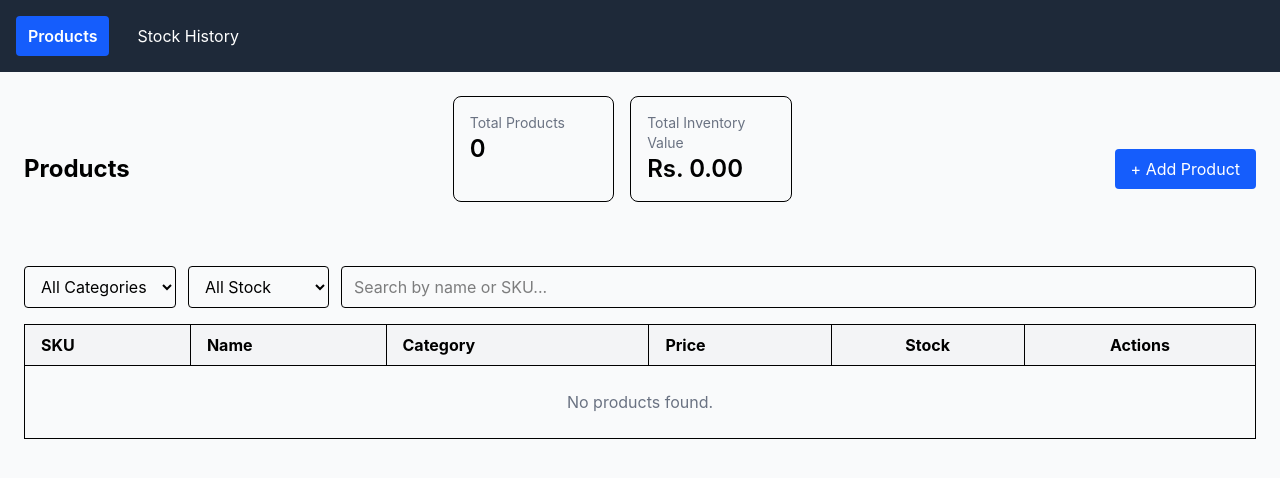
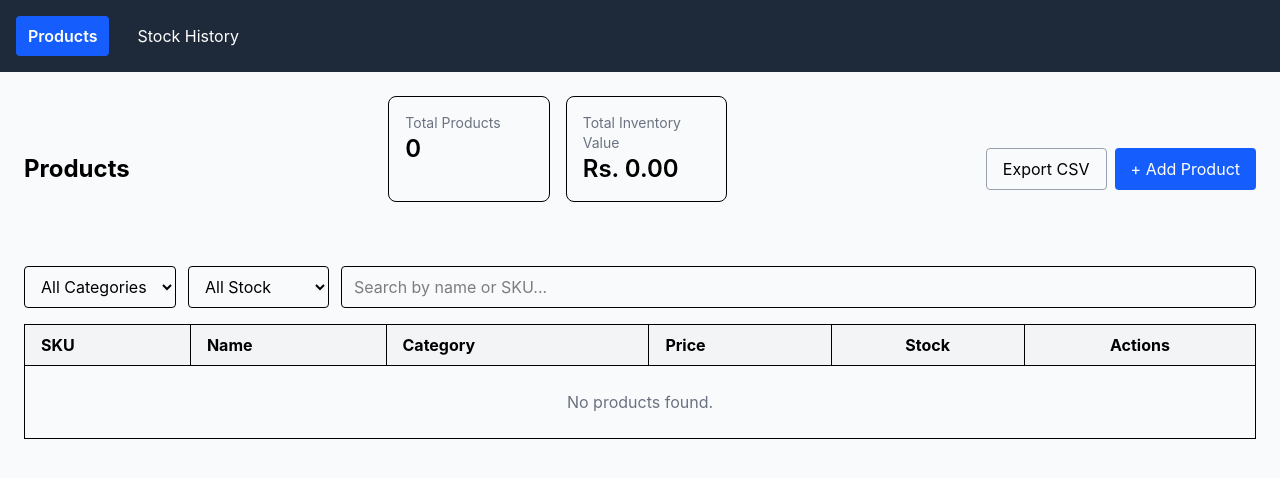
Before and after one commit to nethmadtharuka/inventory-management-system, a React (Vite) app: page / in a window 1280 px wide. Shown: the top 478 px of the page. Built offline with nearby package versions, Linux system fonts and the light colour scheme.

Commit message:
feat: add CSV export for product list

```diff
--- a/src/pages/ProductsPage.jsx
+++ b/src/pages/ProductsPage.jsx
@@ -1,6 +1,7 @@
 import { useState, useEffect } from "react";
 import Dashboard from "./Dashboard";
 import ProductForm from "../components/ProductForm";
+import { downloadCSV } from "../utils/csv";
 import {
   getProducts,
   getCategories,
@@ -10,6 +11,8 @@ import {
   adjustStock,
   generateUniqueSKU,
 } from "../utils/localStorage";
+
+
 
 export default function ProductsPage() {
   const [products, setProducts] = useState([]);
@@ -100,6 +103,14 @@ export default function ProductsPage() {
 
         <Dashboard products={filteredProducts} />
 
+<div className="flex gap-2">
+  <button
+    onClick={() => downloadCSV(filteredProducts)}
+    className="border border-gray-400 px-4 py-2 rounded hover:bg-gray-100"
+  >
+    Export CSV
+  </button>
+
   <button
     onClick={() => {
       setEditingProduct(null);
@@ -109,6 +120,7 @@ export default function ProductsPage() {
   >
     + Add Product
   </button>
+</div>
       </div>
 
       {/* Product Form */}
--- /dev/null
+++ b/src/utils/csv.js
@@ -0,0 +1,32 @@
+// Converts an array of product objects into a CSV string
+function productsToCSV(products) {
+  const headers = ["SKU", "Name", "Category", "Price", "Stock"];
+  const rows = products.map((p) => [
+    p.id,
+    p.name,
+    p.category,
+    p.price,
+    p.stock,
+  ]);
+
+  const csvLines = [headers, ...rows].map((row) =>
+    row.map((value) => `"${String(value).replace(/"/g, '""')}"`).join(",")
+  );
+
+  return csvLines.join("\n");
+}
+
+// Triggers a browser download of the given CSV string
+export function downloadCSV(products, filename = "inventory.csv") {
+  const csv = productsToCSV(products);
+  const blob = new Blob([csv], { type: "text/csv;charset=utf-8;" });
+  const url = URL.createObjectURL(blob);
+
+  const link = document.createElement("a");
+  link.href = url;
+  link.setAttribute("download", filename);
+  document.body.appendChild(link);
+  link.click();
+  document.body.removeChild(link);
+  URL.revokeObjectURL(url);
+}
```
Lines whose indentation alone changed are shown as unchanged.
